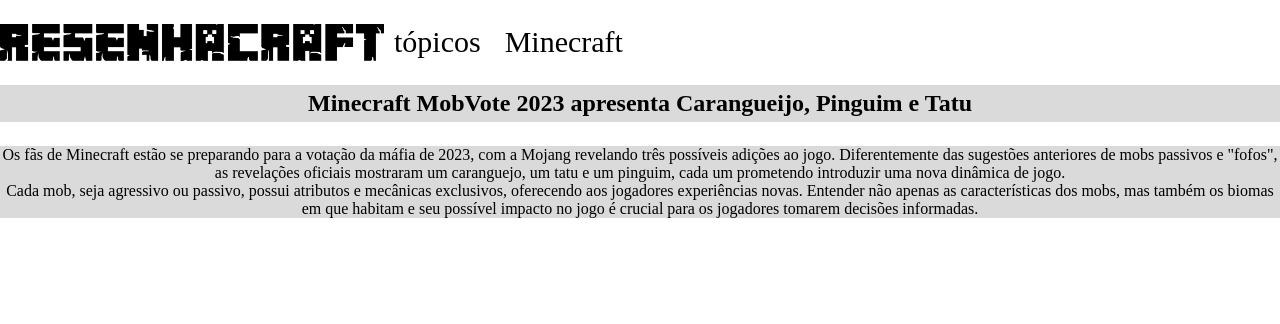
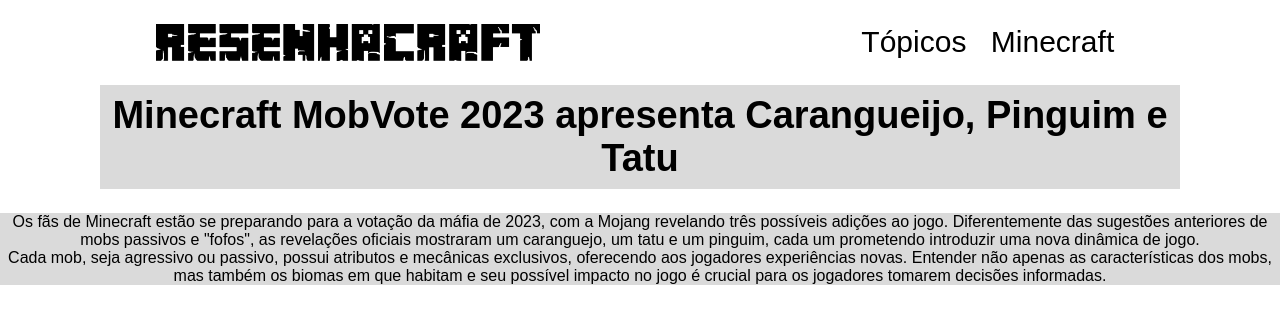
Before and after one commit to teuzsw/Projeto-resenhacraft, a plain HTML site: page index.html in a window 1280 px wide. Drawn offline with Linux system fonts and the light colour scheme; a script that the page names is missing.

Commit message:
Add files via upload

```diff
--- a/index.html
+++ b/index.html
@@ -13,7 +13,7 @@
   <header>
     <img class="imagem-header" src="foto_logo.png">
     <ul class="ul-header">
-      <li class="lista-header">tópicos</li>
+      <li class="lista-header">Tópicos</li>
       <li class="lista-header">Minecraft</li>
     </ul>
   </header>
--- a/style.css
+++ b/style.css
@@ -1,6 +1,7 @@
 * {
   margin: 0;
   padding: 0;
+  font-family: nutito, sans-serif;
 }
 
 body {
@@ -13,6 +14,7 @@ header {
   display: flex;
   align-items: center;
   padding: 9px 0;
+  justify-content: space-around;
 }
 
 .imagem-header {
@@ -28,7 +30,9 @@ header {
 
 .div-h1 {
   background-color: #DADADA;
-  padding: 5px 4px;
+  padding: 9px 0;
+  font-size: 38px;
+margin: 0 100px;
 
 }
 
@@ -39,4 +43,5 @@ header {
 
 .secao-titulo {
   text-align: center;
+
 }
```
